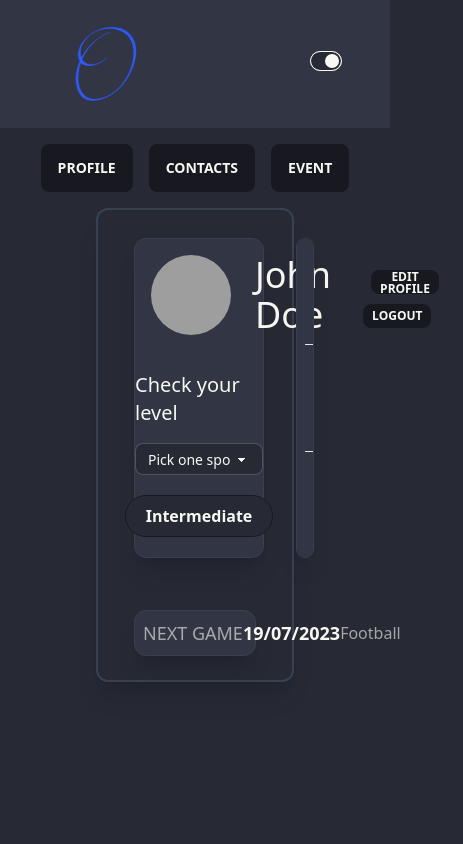
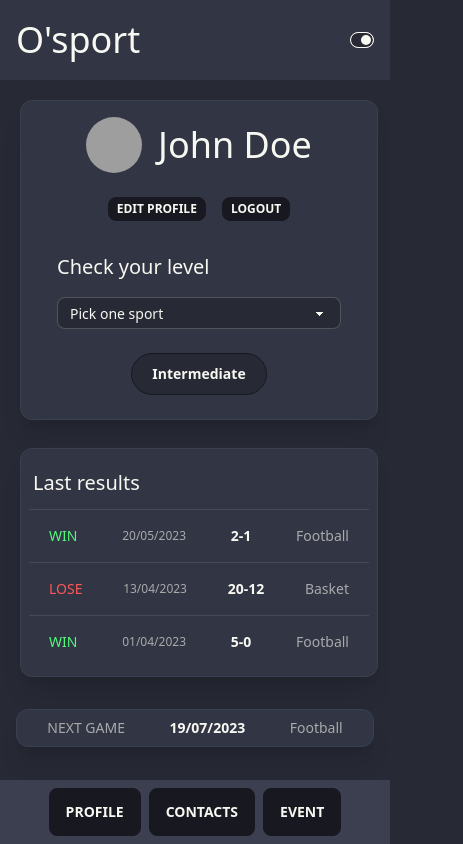
Before and after one commit to Tiyyo/osport_client, a React (Vite) app: page / in a window 390 px wide. Shown: the whole page, 463 px wide, since content can reach past the window. Built offline with nearby package versions, Linux system fonts and the light colour scheme; grey boxes are pictures that could not be loaded.

Commit message:
:tada: Profil/Contact page integration completed - Responsive OK - Nav improved

```diff
--- a/src/components/Contact/Contact.tsx
+++ b/src/components/Contact/Contact.tsx
@@ -1,17 +1,17 @@
 import React from 'react';
-import Menu from '../Menu/Menu';
 import ContactList from './ContactList/ContactList';
 import SearchContact from './SearchContact/SearchContact';
 import Header from '../Header/Header';
+import Menu from '../Menu/Menu';
 
 function Contact() {
   return (
     <>
       <Header />
       <Menu />
-      <div className="align-center w-3/6 h-content shadow-xl border-2 border-gray-700 rounded-xl mx-auto px-8 py-2 pb-6 max-[900px]:w-full">
+      <div className="m-4 sm:w-3/5 sm:p-4 sm:m-auto sm:shadow-xl sm:border sm:rounded-xl sm:border-gray-700 sm:pb-4 sm:border-2 sm:mt-4">
+        <SearchContact />
         <ContactList />
-        <SearchContact />
       </div>
     </>
   );
--- a/src/components/Contact/SearchContact/SearchContact.tsx
+++ b/src/components/Contact/SearchContact/SearchContact.tsx
@@ -16,16 +16,17 @@ function SearchContact() {
   return (
     <form
       onSubmit={handleSubmit}
-      className="lg:flex justify-evenly gap-4 shadow-xl border border-gray-700 rounded-xl p-4 max-[900px]:flex-col"
+      // className="lg:flex justify-evenly gap-4 shadow-xl border border-gray-700 rounded-xl p-4"
+      className="flex flex gap-4"
     >
       <input
         type="text"
         value={inputValue}
         onChange={(e) => setInputValue(e.target.value)}
         placeholder="Type a username..."
-        className="input input-bordered w-full max-w-xs"
+        className="input input-bordered w-3/4"
       />
-      <button type="submit" className="btn md:btn-md w-full lg:btn-wide">Add a friend</button>
+      <button type="submit" className="btn w-1/5 text-xs">Add a friend</button>
     </form>
   );
 }
--- a/src/components/Header/Header.tsx
+++ b/src/components/Header/Header.tsx
@@ -2,12 +2,11 @@ import React from 'react';
 
 function Header() {
   return (
-    <header className="flex justify-between items-center w-full h-1/10 px-12 py-4 bg-neutral-focus">
-      <img className="w-28 h-24" src="/imageedit_3_3008038748.png" alt="logo" />
-      <div className="tooltip tooltip-bottom" data-tip="Dark mode ON">
-        <input type="checkbox" className="toggle toggle-sm" checked />
-        {/* <input type="checkbox" className="toggle toggle-sm" disabled /> */}
-      </div>
+    <header className="flex justify-between items-center px-4 py-3 w-full bg-neutral-focus">
+      {/* <img className="w-18 h-16" src="/imageedit_3_3008038748.png" alt="logo" /> */}
+      <h1 className="text-4xl py-2">O'sport</h1>
+      <input type="checkbox" className="toggle toggle-xs" checked />
+      {/* <input type="checkbox" className="toggle toggle-sm" disabled /> */}
     </header>
   );
 }
--- a/src/components/Menu/Menu.tsx
+++ b/src/components/Menu/Menu.tsx
@@ -3,10 +3,10 @@ import { Link } from 'react-router-dom';
 
 function Menu() {
   return (
-    <nav className="flex gap-4 p-4 justify-center">
-      <Link to="/"><button type="button" className="btn">Profile</button></Link>
-      <Link to="/contact"><button type="button" className="btn">Contacts</button></Link>
-      <Link to="/event_list"><button type="button" className="btn">Event</button></Link>
+    <nav className="flex w-full justify-center gap-2 py-2 fixed bottom-0 bg-neutral bg-opacity-80 sm:relative sm:-top-16 sm:w-fit sm:m-auto sm:bg-opacity-0">
+      <Link to="/"><button type="button" className="btn sm:btn-sm">Profile</button></Link>
+      <Link to="/contact"><button type="button" className="btn sm:btn-sm">Contacts</button></Link>
+      <Link to="/event_list"><button type="button" className="btn sm:btn-sm">Event</button></Link>
     </nav>
   );
 }
--- a/src/components/Profile/EventListPreview/EventListPreview.tsx
+++ b/src/components/Profile/EventListPreview/EventListPreview.tsx
@@ -2,24 +2,25 @@ import React from 'react';
 
 function EventListPreview() {
   return (
-    <div className="stats stats-vertical shadow w-3/5 shadow-xl border border-gray-700 rounded-xl m-1 mb-6 px-2 bg-neutral-focus">
-      <div className="flex items-center justify-between p-2">
-        <div className="stat-title text-lg text-success">WIN</div>
-        <div className="stat-value text-lg">2-1</div>
-        <div className="stat-desc text-base">20/05/2023</div>
-        <div className="stat-desc text-base">Football</div>
+    <div className="stats w-full stats-vertical shadow w-3/5 shadow-xl border border-gray-700 rounded-xl m-1 mb-4 p-2 bg-neutral-focus sm:mb-0 sm:p-2">
+      <h1 className="m-0 text-xl py-3 pl-1 h-fit sm:pb-0">Last results</h1>
+      <div className="flex stat items-center justify-between px-5">
+        <div className="stat-title text-sm text-success sm:text-base">WIN</div>
+        <div className="stat-desc text-xs sm:text-sm">20/05/2023</div>
+        <div className="stat-value text-sm sm:text-base">2-1</div>
+        <div className="stat-desc text-sm sm:text-base">Football</div>
       </div>
-      <div className="flex items-center justify-between p-2">
-        <div className="stat-title text-lg text-error">LOSE</div>
-        <div className="stat-value text-lg">20-12</div>
-        <div className="stat-desc text-base">13/04/2023</div>
-        <div className="stat-desc text-base">Basket-ball</div>
+      <div className="flex stat items-center justify-between px-5">
+        <div className="stat-title text-sm text-error sm:text-base">LOSE</div>
+        <div className="stat-desc text-xs sm:text-sm">13/04/2023</div>
+        <div className="stat-value text-sm sm:text-base">20-12</div>
+        <div className="stat-desc text-sm sm:text-base">Basket</div>
       </div>
-      <div className="flex items-center justify-between p-2">
-        <div className="stat-title text-lg text-success">WIN</div>
-        <div className="stat-value text-lg">5-0</div>
-        <div className="stat-desc text-base">01/04/2023</div>
-        <div className="stat-desc text-base">Football</div>
+      <div className="flex stat items-center justify-between px-5">
+        <div className="stat-title text-sm text-success sm:text-base">WIN</div>
+        <div className="stat-desc text-xs sm:text-sm">01/04/2023</div>
+        <div className="stat-value text-sm sm:text-base">5-0</div>
+        <div className="stat-desc text-sm sm:text-base">Football</div>
       </div>
     </div>
   );
--- a/src/components/Profile/NextEvent/NextEvent.tsx
+++ b/src/components/Profile/NextEvent/NextEvent.tsx
@@ -2,10 +2,10 @@ import React from 'react';
 
 function NextEvent() {
   return (
-    <div className="flex items-center justify-around p-2 shadow-xl border border-gray-700 rounded-xl m-1 mb-6 bg-neutral-focus">
-      <div className="stat-title text-lg">NEXT GAME</div>
-      <div className="stat-value text-lg">19/07/2023</div>
-      <div className="stat-desc text-base">Football</div>
+    <div className="flex items-center justify-around p-2 shadow-xl border border-gray-700 rounded-xl bg-neutral-focus">
+      <div className="stat-title text-sm">NEXT GAME</div>
+      <div className="stat-value text-sm">19/07/2023</div>
+      <div className="stat-desc text-sm">Football</div>
     </div>
   );
 }
--- a/src/components/Profile/Profile.tsx
+++ b/src/components/Profile/Profile.tsx
@@ -3,8 +3,8 @@ import React from 'react';
 import ProfileInfo from './ProfileInfo/ProfileInfo';
 import EventListPreview from './EventListPreview/EventListPreview';
 import NextEvent from './NextEvent/NextEvent';
+import Header from '../Header/Header';
 import Menu from '../Menu/Menu';
-import Header from '../Header/Header';
 
 function Profile() {
   const onLogOut = () => {
@@ -14,8 +14,8 @@ function Profile() {
     <>
       <Header />
       <Menu />
-      <div className="h-content shadow-xl border-2 border-gray-700 rounded-xl mx-24 px-8">
-        <div className="flex gap-6 py-6">
+      <div className="flex flex-col px-4 mb-28 sm:w-4/5 sm:m-auto sm:shadow-xl sm:border sm:rounded-xl sm:border-gray-700 sm:my-4 sm:pb-4 sm:border-2">
+        <div className="flex flex-col gap-4 py-4 sm:flex-row">
           <ProfileInfo />
           <EventListPreview />
         </div>
--- a/src/components/Profile/ProfileInfo/ProfileInfo.tsx
+++ b/src/components/Profile/ProfileInfo/ProfileInfo.tsx
@@ -2,12 +2,12 @@ import React from 'react';
 
 function ProfileInfo() {
   return (
-    <div className="flex flex-col items-center w-full h-80 shadow-xl border border-gray-700 rounded-xl m-1 mb-6 bg-neutral-focus">
-      <div className="flex items-center justify-between w-full">
+    <div className="flex flex-col h-content gap-4 pb-4 px-5 items-center w-full h-80 shadow-xl border border-gray-700 rounded-xl m-1 mb-2 bg-neutral-focus sm:mb-0">
+      <div className="flex flex-col items-center justify-between w-full">
 
-        <div className="flex items-center gap-6 p-4">
+        <div className="flex items-center gap-4 p-4 sm:self-start">
           <div className="avatar">
-            <div className="w-20 rounded-full">
+            <div className="w-14 rounded-full">
               <img src="https://cdn.pixabay.com/photo/2015/10/05/22/37/blank-profile-picture-973460_1280.png" alt="user_avatar" />
             </div>
           </div>
@@ -16,14 +16,14 @@ function ProfileInfo() {
 
         </div>
 
-        <div className="px-4">
+        <div className="px-4 flex justify-center sm:self-end">
           <button type="button" className="btn btn-xs m-2">Edit profile</button>
-          <button type="button" className="btn btn-xs">Logout</button>
+          <button type="button" className="btn btn-xs m-2">Logout</button>
         </div>
       </div>
-      <div className="w-full h-full flex flex-col justify-evenly items-center">
+      <div className="w-full h-full flex flex-col justify-evenly items-center gap-4">
 
-        <div className="form-control w-full max-w-xs gap-4">
+        <div className="form-control w-full px-4 gap-4">
           <label className="label-text text-xl" htmlFor="sport">Check your level</label>
           <select className="select select-bordered select-sm">
             <option disabled selected>Pick one sport</option>
@@ -31,7 +31,7 @@ function ProfileInfo() {
             <option>Basket-ball</option>
           </select>
         </div>
-        <div className="badge badge-lg p-5 font-bold">Intermediate</div>
+        <div className="badge badge-base p-5 font-bold sm:badge-lg">Intermediate</div>
       </div>
 
     </div>
--- a/src/index.css
+++ b/src/index.css
@@ -3,5 +3,5 @@
 @import "tailwindcss/utilities";
 
 #root {
-    height: 100vh;
+    min-height: 100vh;
 }
```
Also changed, not shown: src/components/Contact/ContactList/ContactList.tsx (+15 -15 lines).
